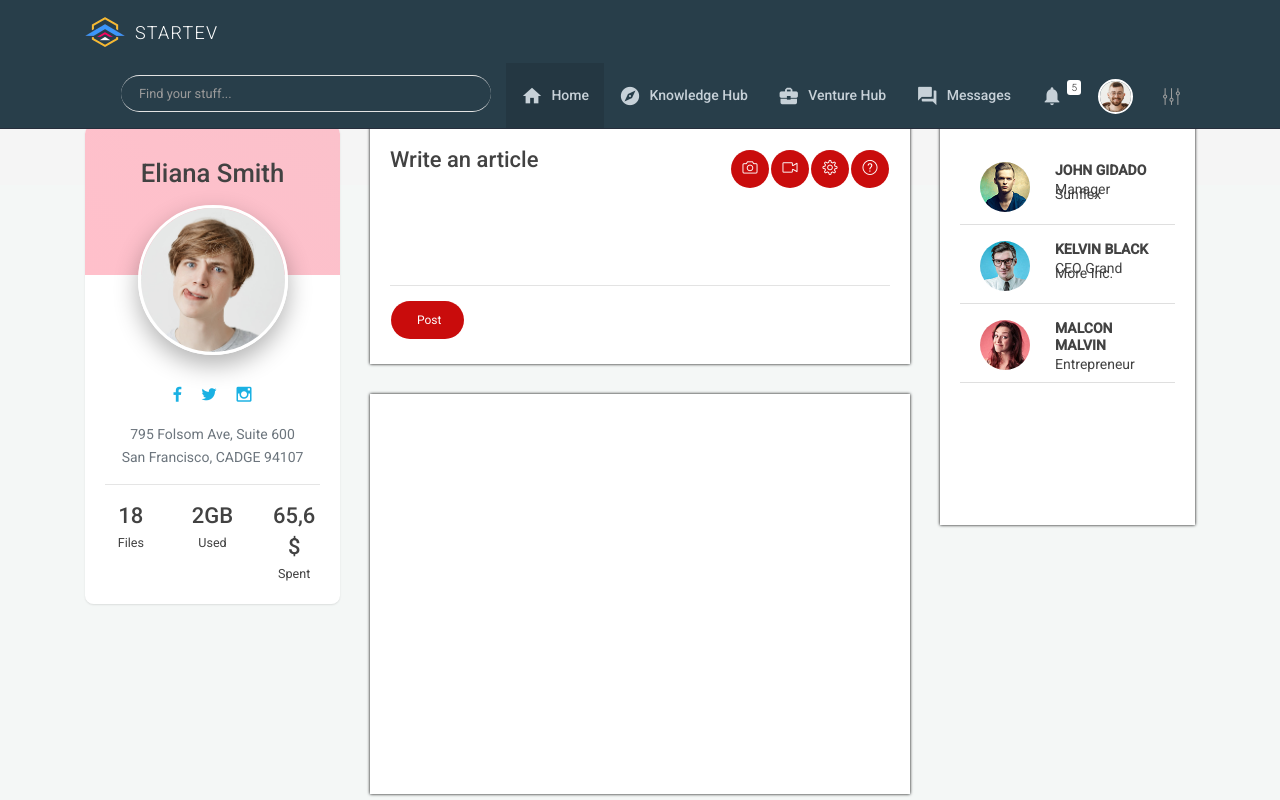
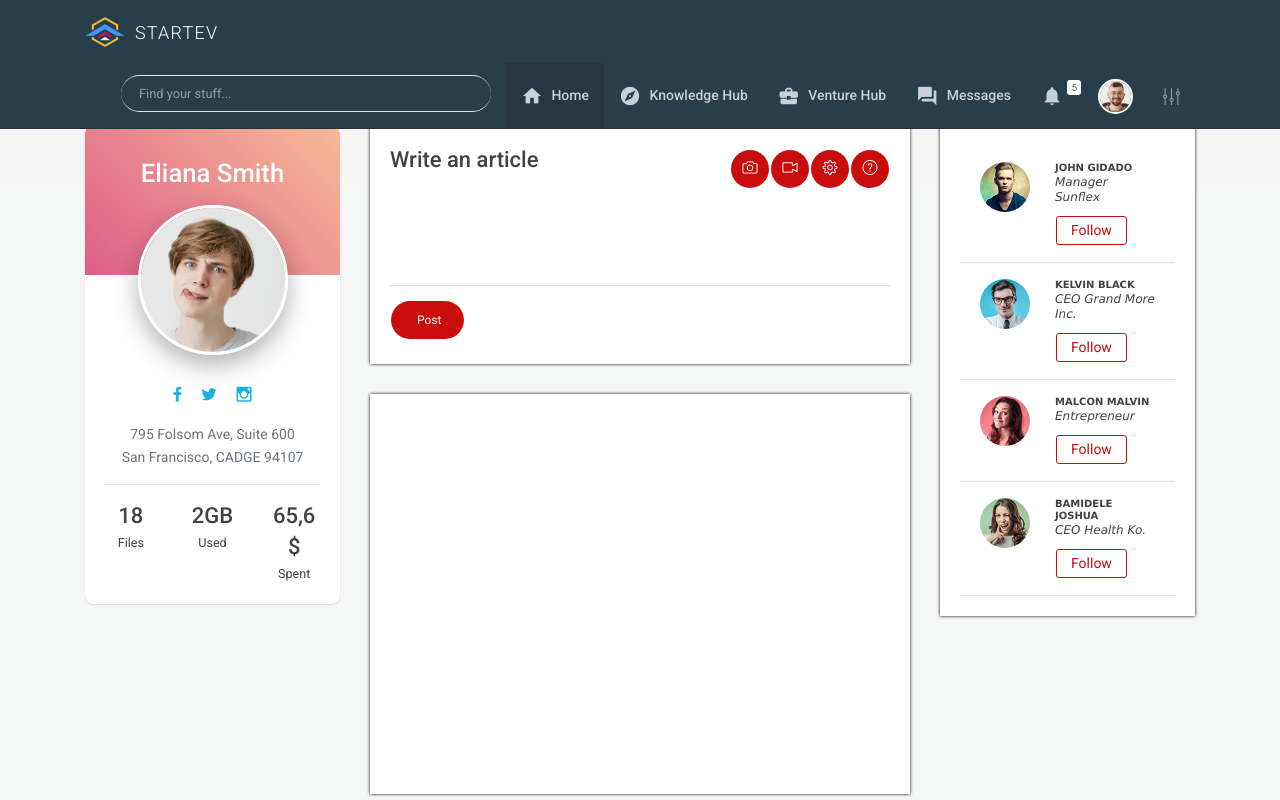
Before and after one commit to Dgiftedx/startev-web-client, an Angular app: page / in a window 1280 px wide. Shown: the top 800 px of the page. Built offline with nearby package versions, Linux system fonts and the light colour scheme.

Commit message:
improving theme

```diff
--- a/src/app/content/content.component.html
+++ b/src/app/content/content.component.html
@@ -4,7 +4,7 @@
 			<div class="col-sm-12 col-md-12 col-lg-3 sticky">
 
 				<div class="card member-card">
-                    <div class="header l-pink">
+                    <div class="header l-blush">
                         <h4 class="m-t-10">Eliana Smith</h4>
                     </div>
                     <div class="member-img">
@@ -51,7 +51,7 @@
 			                                <div class="col-lg-6">
 			                                  <h5> Write an article</h5>
 			                                </div>
-			                                <div class="col-lg-6 hidden-sm text-right">
+			                                <div class="col-lg-6 text-right">
 			                                    <button class="btn btn-primary btn-icon  btn-icon-mini btn-round"><i class="icon-camera"></i></button>
 			                                    <button class="btn btn-primary btn-icon  btn-icon-mini btn-round"><i class="icon-camcorder"></i></button>
 			                                    <button class="btn btn-primary btn-icon  btn-icon-mini btn-round"><i class="icon-settings"></i></button>
@@ -108,23 +108,35 @@
                     		<li class="list-group-item">
                     			<img src="assets/images/sm/avatar1.jpg" height="50" class="rounded-circle float-left" />
                     			<div class="list-content">
-                    				<h6>John Gidado</h6>
-                    				<span>Manager Sunflex</span>
+                    				<h6 class="list-title">John Gidado</h6>
+                    				<span class="list-position">Manager Sunflex</span>
                     			</div>
+                    			<button class="btn btn-primary btn-sm btn-simple">Follow</button>
                     		</li>
                     		<li class="list-group-item">
                     			<img src="assets/images/sm/avatar2.jpg" height="50" class="rounded-circle float-left" />
                     			<div class="list-content">
-                    				<h6>Kelvin Black</h6>
-                    				<span>CEO Grand More Inc.</span>
+                    				<h6 class="list-title">Kelvin Black</h6>
+                    				<span class="list-position">CEO Grand More Inc.</span>
                     			</div>
+                    			<button class="btn btn-primary btn-sm btn-simple">Follow</button>
                     		</li>
                     		<li class="list-group-item">
                     			<img src="assets/images/sm/avatar3.jpg" height="50" class="rounded-circle float-left" />
                     			<div class="list-content">
-                    				<h6>Malcon Malvin</h6>
-                    				<span>Entrepreneur</span>
+                    				<h6 class="list-title">Malcon Malvin</h6>
+                    				<span class="list-position">Entrepreneur</span>
                     			</div>
+                    			<button class="btn btn-primary btn-sm btn-simple">Follow</button>
+                    		</li>
+
+                    		<li class="list-group-item">
+                    			<img src="assets/images/sm/avatar4.jpg" height="50" class="rounded-circle float-left" />
+                    			<div class="list-content">
+                    				<h6 class="list-title">Bamidele Joshua</h6>
+                    				<span class="list-position">CEO Health Ko.</span>
+                    			</div>
+                    			<button class="btn btn-primary btn-sm btn-simple">Follow</button>
                     		</li>
                     	</ul>
                     </div>
--- a/src/app/navbar/navbar.component.html
+++ b/src/app/navbar/navbar.component.html
@@ -15,22 +15,22 @@
                             <input type="text" class="form-control" placeholder="Find your stuff...">
                         </div>
                     </li>
-                    <li>
+                    <li class="hidden-sm">
                         <a href="#" class="active inline-bar">
                             <span class="inline-icon"><i class="material-icons">home</i></span><span class="inline-text"> Home</span>
                         </a>
                     </li>
-                     <li>
+                     <li class="hidden-sm">
                         <a href="#" class="inline-bar">
                             <span class="inline-icon"><i class="material-icons">explore</i></span><span class="inline-text"> Knowledge Hub</span>
                         </a>
                     </li>
-                     <li>
+                     <li class="hidden-sm">
                         <a href="#" class="inline-bar">
                             <span class="inline-icon"><i class="material-icons">business_center</i></span><span class="inline-text"> Venture Hub</span>
                         </a>
                     </li>
-                    <li>
+                    <li class="hidden-sm">
                         <a href="#" class="inline-bar">
                             <span class="inline-icon"><i class="material-icons">forum</i></span><span class="inline-text"> Messages</span>
                         </a>
--- a/src/styles.css
+++ b/src/styles.css
@@ -39,7 +39,20 @@ body { margin: 0; font-family: Roboto, "Helvetica Neue", sans-serif; }
 }
 
 .list-content{
-	line-height: 5px;
+	line-height:14px;
+	font-family: Verdana;
+	margin-bottom: 7px;
+}
+
+.list-content .list-title {
+	font-size: 10px;
+	padding: 0;
+	margin: 0;
+}
+
+.list-content .list-position {
+	font-size: 12px;
+	font-style: italic;
 }
 
 .sticky {
@@ -53,3 +66,9 @@ body { margin: 0; font-family: Roboto, "Helvetica Neue", sans-serif; }
   align-items: center;
   color: #fff;
 }
+
+.btn-simple:hover{
+	box-sizing: content-box;
+	font-weight: 500;
+	transition: 0.4s;
+}
```
Also changed, not shown: src/assets/css/main.css.
